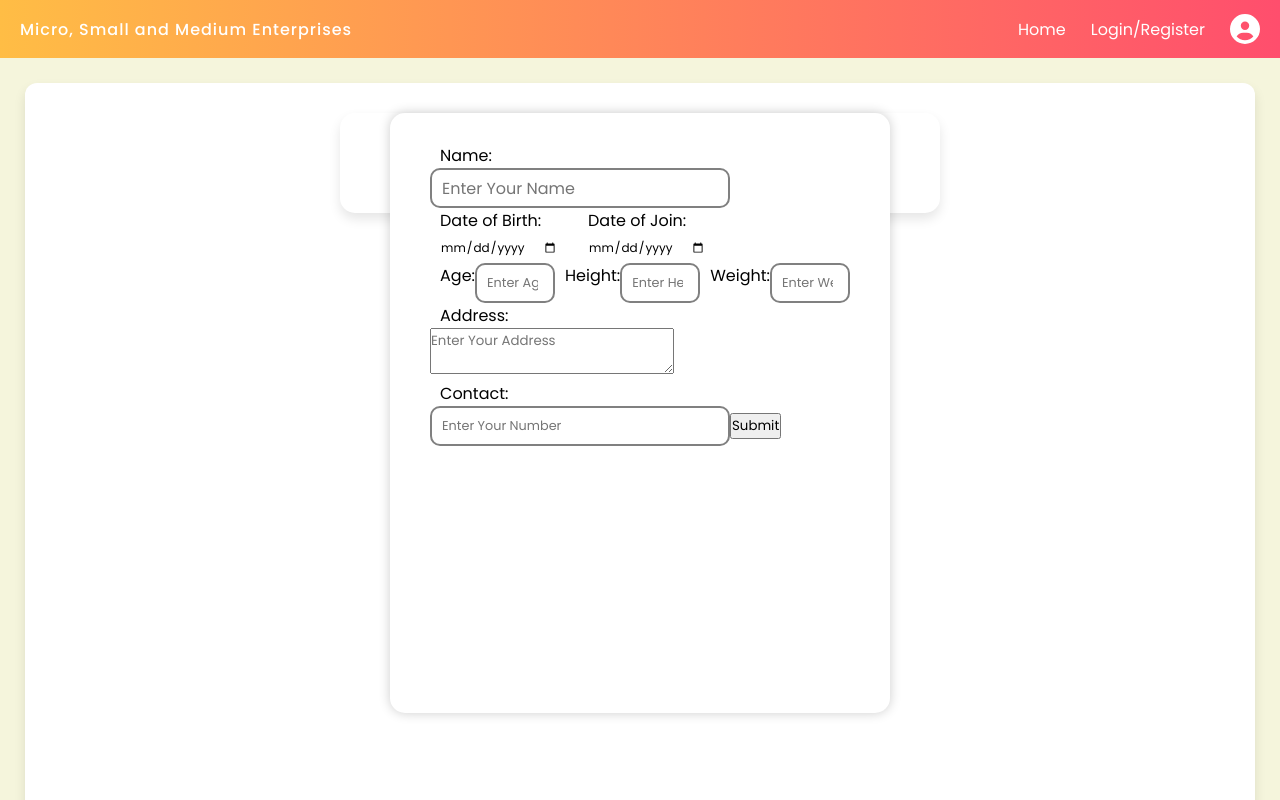
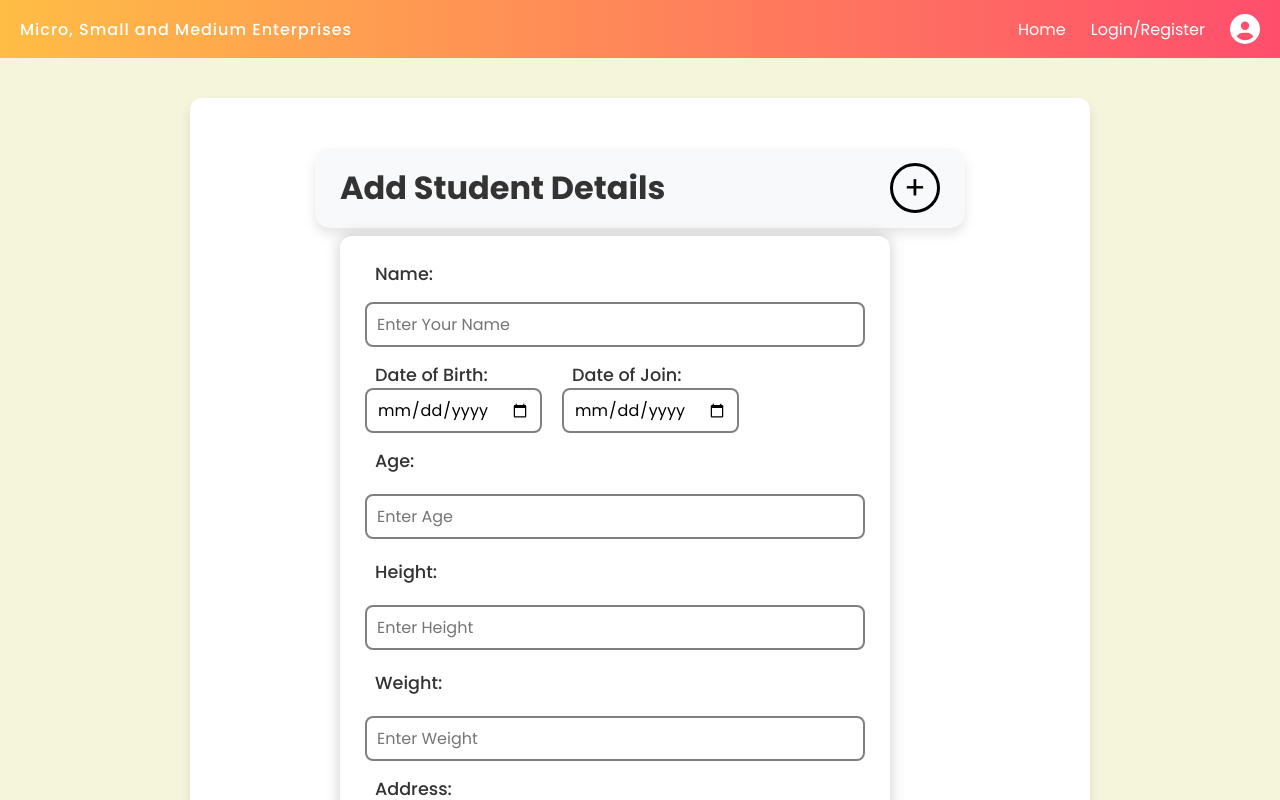
Before and after one commit to ZenithTechSolutions/Child-Nutrition-Tracker, a React (Vite) app: page /beneficiaries in a window 1280 px wide. Shown: the top 800 px of the page. Built offline with nearby package versions, Linux system fonts and the light colour scheme.

Commit message:
Update beneficiaries.css

```diff
--- a/src/styles/beneficiaries.css
+++ b/src/styles/beneficiaries.css
@@ -1,105 +1,151 @@
+/* --- General Styling --- */
 .bene-container {
   display: flex;
   align-items: center;
   justify-content: center;
-  margin: 25px;
+  margin: 40px auto;
   border-radius: 12px;
   box-shadow: 0px 6px 12px rgba(0, 0, 0, 0.1);
-  background-color: #fff;
+  background-color: #ffffff;
+  max-width: 900px;
+  padding: 20px;
 }
+
 .bene-content {
   padding: 30px;
-  height: 100vh;
-  width: 800px;
+  min-height: 90vh;
+  width: 100%;
   display: flex;
   align-items: center;
   flex-direction: column;
-  gap: 20px;
+  gap: 25px;
 }
+
 .bene-add-student {
   display: flex;
-  flex-direction: row;
-  justify-content: center;
+  align-items: center;
+  justify-content: space-between;
+  width: 100%;
+  max-width: 650px;
+  background-color: #f8f9fa;
+  padding: 15px 25px;
+  border-radius: 15px;
   box-shadow: 0px 6px 12px rgba(0, 0, 0, 0.1);
-  height: 100px;
-  width: 600px;
-  align-items: center;
-  border-radius: 15px;
-  gap: 20px;
   position: relative;
 }
+
 .bene-add-student h2 {
-  font-size: 2.6rem;
+  font-size: 2rem;
+  color: #333;
+  margin: 0;
 }
+
 .bene-add-student span {
-  font-size: 2.6rem;
+  font-size: 2rem;
   display: flex;
   align-items: center;
   justify-content: center;
   border-radius: 50%;
   border: 3px solid black;
-  height: 40px;
-  text-align: center;
-  width: 40px;
+  height: 50px;
+  width: 50px;
   cursor: pointer;
+  transition: all 0.3s ease-in-out;
+}
+
+.bene-add-student span:hover {
+  background-color: black;
+  color: white;
+}
+
+/* --- Form Styling --- */
+.bene-stu-details {
+  position: absolute;
+  top: 110%;
+  width: 100%;
+  max-width: 550px;
+  background-color: #fff;
+  box-shadow: 0px 0px 15px rgba(0, 0, 0, 0.2);
+  border-radius: 12px;
+  padding: 25px;
+  display: flex;
+  flex-direction: column;
+  gap: 15px;
+  transition: all 0.3s ease-in-out;
+}
+
+.bene-stu-details form {
+  display: flex;
+  flex-direction: column;
+  gap: 15px;
+}
+
+.bene-stu-details form label {
+  font-size: 1.1rem;
+  font-weight: 500;
+  color: #333;
+}
+
+.bene-stu-details form input,
+.bene-stu-details form textarea {
+  width: 100%;
+  height: 45px;
+  border: 2px solid #808080;
+  border-radius: 8px;
+  padding: 10px;
+  font-size: 1rem;
+  transition: 0.3s ease-in-out;
+}
+
+.bene-stu-details form input:focus,
+.bene-stu-details form textarea:focus {
+  border-color: #007bff;
+  outline: none;
+}
+
+.bene-stu-details form textarea {
+  height: 100px;
+  resize: none;
+}
+
+.dates,
+.numbers {
+  display: flex;
+  flex-wrap: wrap;
+  gap: 20px;
+}
+
+.numbers input {
+  width: calc(33.3% - 15px);
+}
+
+.bene-stu-details form button {
+  width: 100%;
+  height: 50px;
+  background-color: #007bff;
+  color: white;
+  font-size: 1.2rem;
+  font-weight: 600;
+  border: none;
+  border-radius: 8px;
+  cursor: pointer;
+  transition: 0.3s ease-in-out;
+}
+
+.bene-stu-details form button:hover {
+  background-color: #0056b3;
 }
 
 .bene-count {
-  width: 300px;
-  height: 60px;
+  width: 100%;
+  max-width: 350px;
+  height: 70px;
   background-color: #c0eaff;
   display: flex;
   align-items: center;
   justify-content: center;
-  font-size: 2rem;
+  font-size: 1.5rem;
+  font-weight: bold;
   border-radius: 15px;
+  box-shadow: 0px 4px 8px rgba(0, 0, 0, 0.1);
 }
-.bene-stu-details {
-  position: absolute;
-  top: 0%;
-  transform: translateY(-50);
-  width: 500px;
-  height: 600px;
-  background-color: #fff;
-  box-shadow: 0px 0px 12px rgba(0, 0, 0, 0.2);
-  border-radius: 15px;
-  padding: 30px;
-  display: flex;
-  justify-content: center;
-}
-.dates {
-  display: flex;
-  flex-direction: row;
-  gap: 20px;
-}
-
-.bene-stu-details form label {
-  font-size: 1rem;
-  color: black;
-}
-.numbers {
-  display: flex;
-  flex-direction: row;
-}
-
-.bene-stu-details form input[type="text"] {
-  width: 300px;
-  height: 40px;
-  border: 2px solid #808080;
-  font-size: 1rem;
-  border-radius: 10px;
-}
-.bene-stu-details form input[type="number"] {
-  width: 80px;
-  height: 40px;
-  border: 2px solid #808080;
-  font-size: 0.8rem;
-  border-radius: 10px;
-}
-.bene-stu-details form input[type="tel"] {
-  width: 300px;
-  height: 40px;
-  border: 2px solid #808080;
-  font-size: 0.8rem;
-  border-radius: 10px;
-}
```
